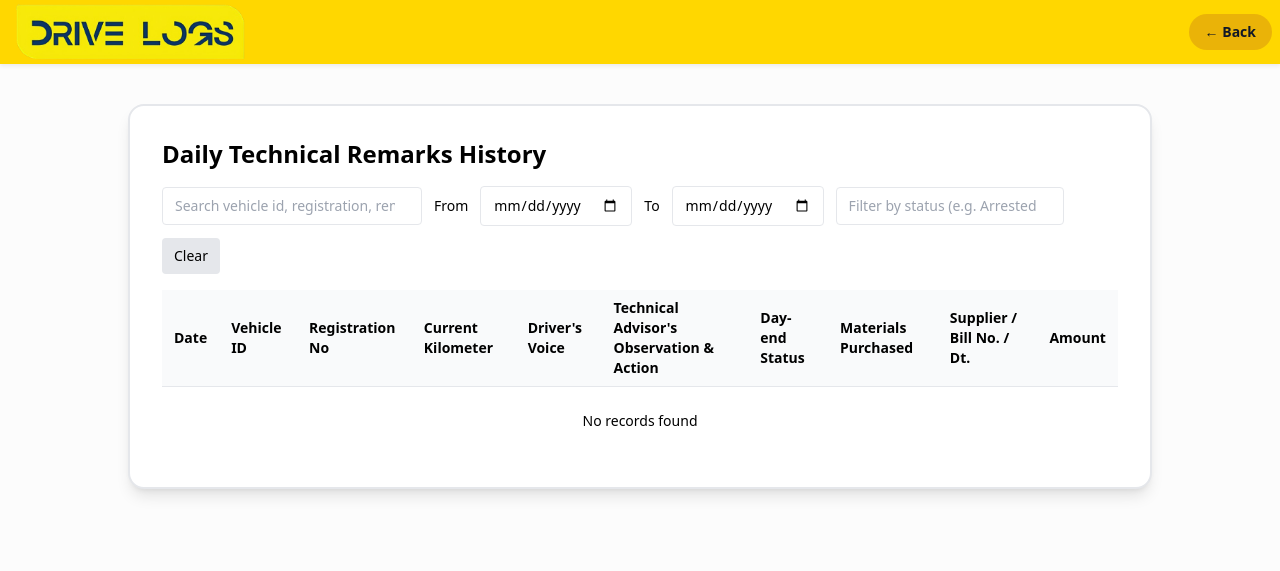
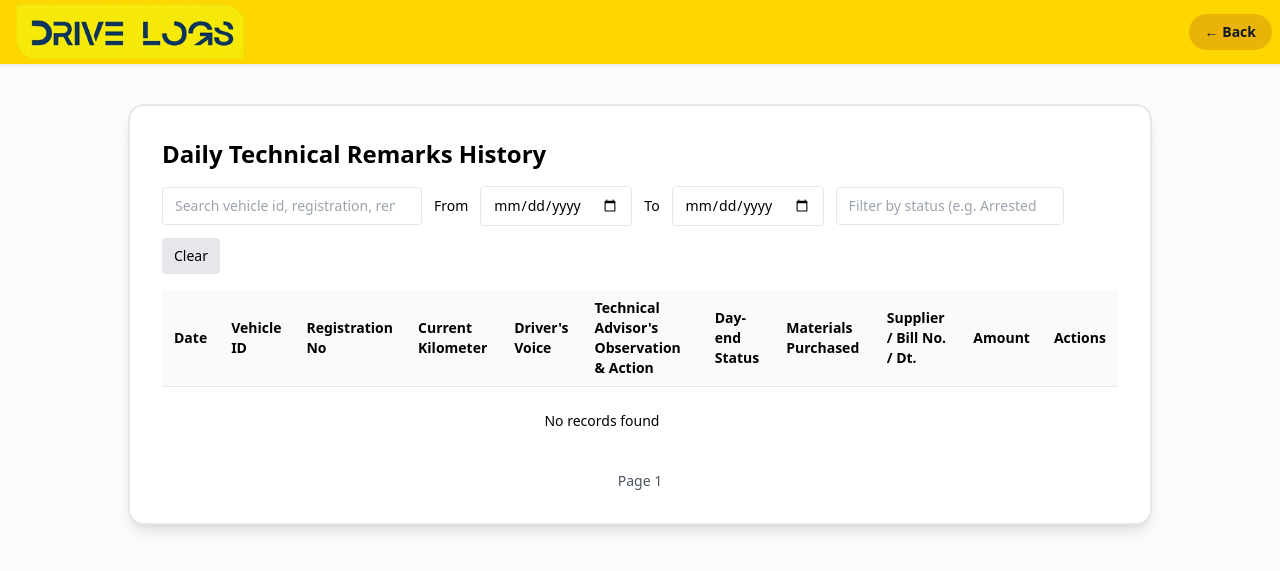
Before and after one commit to pmcdrivelogs/drivelogs, a Flask app: a page that uses templates/daily_technical_remarks_history.html in a window 1280 px wide. Shown: the top 571 px of the page. Run offline with Flask 3, Linux system fonts and the light colour scheme; the visitor is signed in with stand-in values (Sample User, id 1); some libraries are stand-ins or nearby versions.

Commit message:
Add actions column and pagination to remarks history
Added actions column with edit link and pagination controls.

```diff
--- a/templates/daily_technical_remarks_history.html
+++ b/templates/daily_technical_remarks_history.html
@@ -51,6 +51,7 @@
               <th class="px-3 py-2 text-left">Materials Purchased</th>
               <th class="px-3 py-2 text-left">Supplier / Bill No. / Dt.</th>
               <th class="px-3 py-2 text-left">Amount</th>
+              <th class="px-3 py-2 text-left">Actions</th>
             </tr>
           </thead>
           <tbody class="bg-white divide-y divide-gray-200">
@@ -66,6 +67,9 @@
               <td class="px-3 py-2">{{ r.materials_purchased }}</td>
               <td class="px-3 py-2">{{ r.supplier_bill }}</td>
               <td class="px-3 py-2">{% if r.amount is not none %}{{ "%.2f"|format(r.amount|float) }}{% else %}{% endif %}</td>
+              <td class="px-3 py-2">
+                <a href="{{ url_for('edit_daily_technical_remark', remark_id=r.id) }}" class="px-3 py-1 bg-blue-500 text-white rounded text-sm">Edit</a>
+              </td>
             </tr>
             {% else %}
             <tr>
@@ -74,6 +78,22 @@
             {% endfor %}
           </tbody>
         </table>
+        <!-- Pagination controls -->
+        <div class="mt-4 flex items-center justify-between">
+          <div>
+            {% if page and page > 1 %}
+              <a href="{{ url_for('daily_technical_remarks_history') }}?page={{ page-1 }}" class="px-3 py-2 bg-gray-200 rounded">&larr; Previous</a>
+            {% endif %}
+          </div>
+          <div class="text-sm text-gray-600">
+            Page {{ page or 1 }}
+          </div>
+          <div>
+            {% if has_more %}
+              <a href="{{ url_for('daily_technical_remarks_history') }}?page={{ (page or 1) + 1 }}" class="px-3 py-2 bg-gray-200 rounded">Next &rarr;</a>
+            {% endif %}
+          </div>
+        </div>
       </div>
     </div>
   </div>
```
